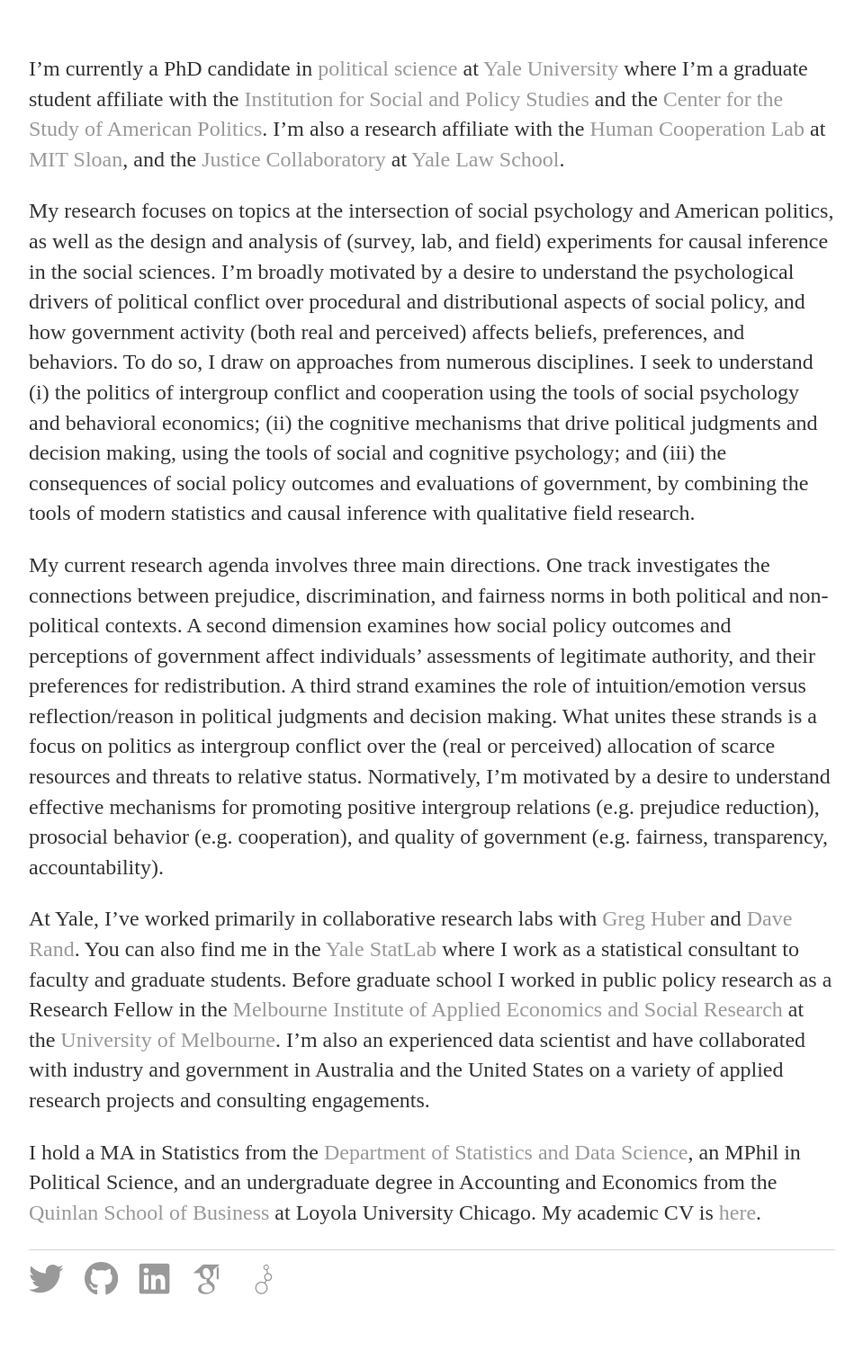
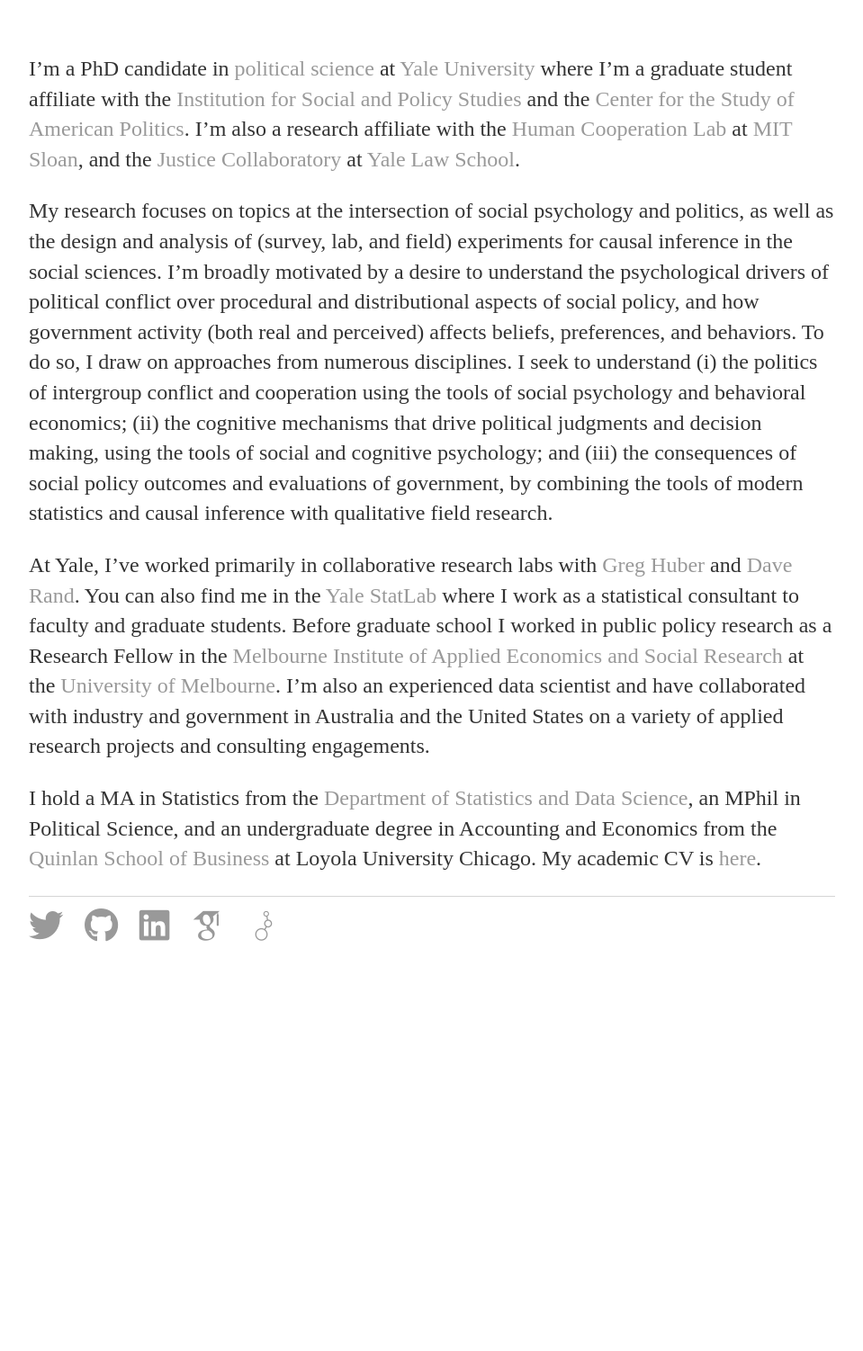
Before and after one commit to kylepeyton/kylepeyton.github.io, a Jekyll site: the page built from index.markdown, in a window 1280 px wide. Shown: the whole page at 90% size, without its empty margins (160-1119 px from the left). Built offline with Jekyll 4.4.1, drawn with Linux system fonts in a browser that asks for light colours; nearby versions of some CDN libraries; some web fonts are replaced; after the commit the page ends 1108 px from its top, so only the background shows below that.

Commit message:
Update index.markdown

```diff
--- a/index.markdown
+++ b/index.markdown
@@ -3,11 +3,9 @@
 title: "Home"
 ---
 
-I'm currently a PhD candidate in [political science](https://politicalscience.yale.edu/) at [Yale University](https://www.yale.edu/) where I'm a graduate student affiliate with the [Institution for Social and Policy Studies](https://isps.yale.edu/) and the [Center for the Study of American Politics](https://csap.yale.edu/). I'm also a research affiliate with the [Human Cooperation Lab](http://davidrand-cooperation.com/lab/) at [MIT Sloan](https://mitsloan.mit.edu/), and the [Justice Collaboratory](https://law.yale.edu/justice-collaboratory) at [Yale Law School](https://law.yale.edu/).
+I'm a PhD candidate in [political science](https://politicalscience.yale.edu/) at [Yale University](https://www.yale.edu/) where I'm a graduate student affiliate with the [Institution for Social and Policy Studies](https://isps.yale.edu/) and the [Center for the Study of American Politics](https://csap.yale.edu/). I'm also a research affiliate with the [Human Cooperation Lab](http://davidrand-cooperation.com/lab/) at [MIT Sloan](https://mitsloan.mit.edu/), and the [Justice Collaboratory](https://law.yale.edu/justice-collaboratory) at [Yale Law School](https://law.yale.edu/).
 
-My research focuses on topics at the intersection of social psychology and American politics, as well as the design and analysis of (survey, lab, and field) experiments for causal inference in the social sciences. I'm broadly motivated by a desire to understand the psychological drivers of political conflict over procedural and distributional aspects of social policy, and how government activity (both real and perceived) affects beliefs, preferences, and behaviors. To do so, I draw on approaches from numerous disciplines. I seek to understand (i) the politics of intergroup conflict and cooperation using the tools of social psychology and behavioral economics; (ii) the cognitive mechanisms that drive political judgments and decision making, using the tools of social and cognitive psychology; and (iii) the consequences of social policy outcomes and evaluations of government, by combining the tools of modern statistics and causal inference with qualitative field research.
-
-My current research agenda involves three main directions. One track investigates the connections between prejudice, discrimination, and fairness norms in both political and non-political contexts. A second dimension examines how social policy outcomes and perceptions of government affect individuals' assessments of legitimate authority, and their preferences for redistribution. A third strand examines the role of intuition/emotion versus reflection/reason in political judgments and decision making. What unites these strands is a focus on politics as intergroup conflict over the (real or perceived) allocation of scarce resources and threats to relative status. Normatively, I'm motivated by a desire to understand effective mechanisms for promoting positive intergroup relations (e.g. prejudice reduction), prosocial behavior (e.g. cooperation), and quality of government (e.g. fairness, transparency, accountability).
+My research focuses on topics at the intersection of social psychology and politics, as well as the design and analysis of (survey, lab, and field) experiments for causal inference in the social sciences. I'm broadly motivated by a desire to understand the psychological drivers of political conflict over procedural and distributional aspects of social policy, and how government activity (both real and perceived) affects beliefs, preferences, and behaviors. To do so, I draw on approaches from numerous disciplines. I seek to understand (i) the politics of intergroup conflict and cooperation using the tools of social psychology and behavioral economics; (ii) the cognitive mechanisms that drive political judgments and decision making, using the tools of social and cognitive psychology; and (iii) the consequences of social policy outcomes and evaluations of government, by combining the tools of modern statistics and causal inference with qualitative field research.
 
 At Yale, I've worked primarily in collaborative research labs with [Greg Huber](https://huber.research.yale.edu/) and [Dave Rand](http://davidrand-cooperation.com/lab/). You can also find me in the [Yale StatLab](http://statlab.stat.yale.edu/) where I work as a statistical consultant to faculty and graduate students. Before graduate school I worked in public policy research as a Research Fellow in the [Melbourne Institute of Applied Economics and Social Research](http://melbourneinstitute.unimelb.edu.au/) at the [University of Melbourne](http://www.unimelb.edu.au/). I'm also an experienced data scientist and have collaborated with industry and government in Australia and the United States on a variety of applied research projects and consulting engagements.
 
```
